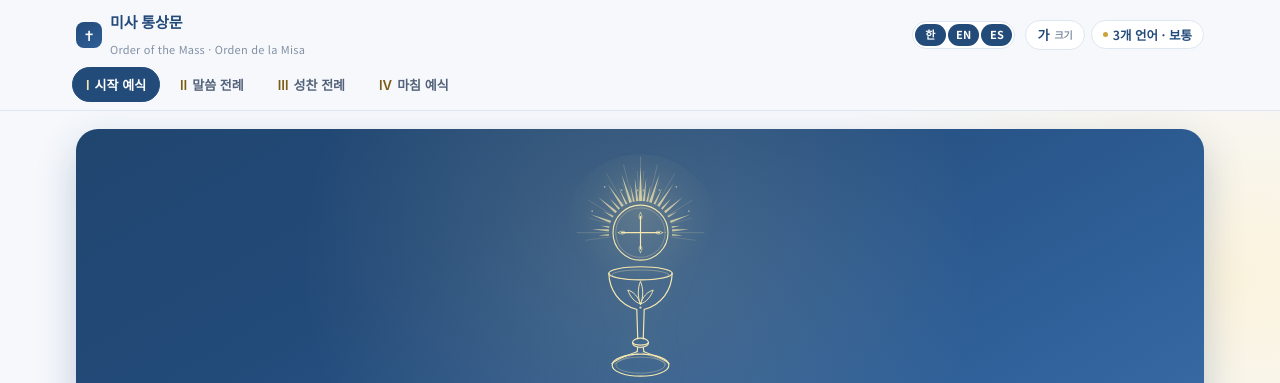
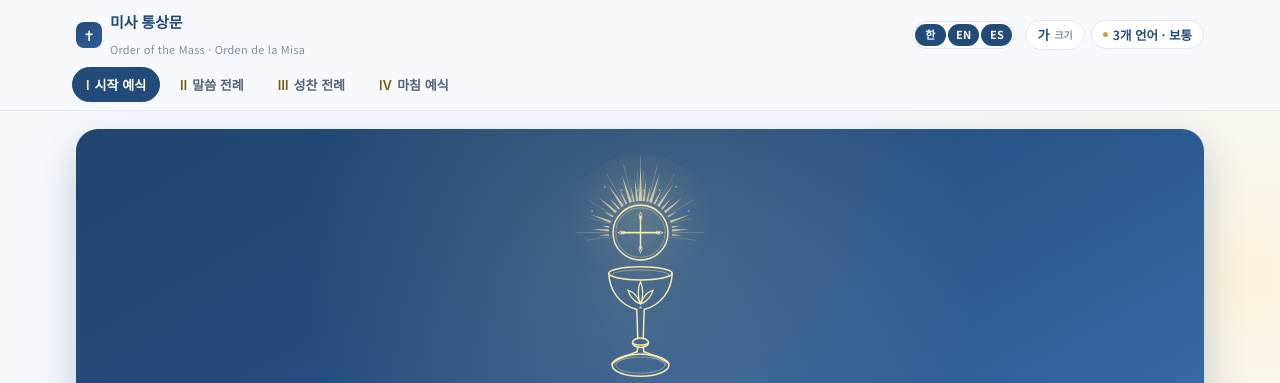
Before and after one commit to einxjin/mass-order, a plain HTML site: page index.html in a window 1280 px wide. Shown: the top 383 px of the page. Drawn offline with Linux system fonts and the light colour scheme.

Commit message:
엠블럼 선 굵기를 키운 크기에 맞게 미세 조정 (0.65배, 섬세한 금빛 유지)

```diff
--- a/index.html
+++ b/index.html
@@ -405,23 +405,23 @@
     <path d="M107.86 74.49 L117.9 74.29 L107.99 72.69 Z"/>
     </g>
     <g stroke="#F7E8B0" stroke-linecap="round" fill="none">
-    <path d="M78 41.5 L78 0" stroke-width="0.35" opacity=".52"/>
-    <path d="M76.43 41.54 L74.96 13.58" stroke-width="0.27" opacity=".52"/>
-    <path d="M79.57 41.54 L81.04 13.58" stroke-width="0.27" opacity=".52"/>
-    <path d="M70.74 42.39 L62.03 7.46" stroke-width="0.31" opacity=".52"/>
-    <path d="M85.26 42.39 L93.97 7.46" stroke-width="0.31" opacity=".52"/>
-    <path d="M48 71.5 L18 71.5" stroke-width="0.31" opacity=".52"/>
-    <path d="M108 71.5 L138 71.5" stroke-width="0.31" opacity=".52"/>
-    <path d="M48.29 75.68 L26.51 78.74" stroke-width="0.27" opacity=".52"/>
-    <path d="M107.71 75.68 L129.49 78.74" stroke-width="0.27" opacity=".52"/>
-    <path d="M63 45.52 L46 16.07" stroke-width="0.27" opacity=".52"/>
-    <path d="M93 45.52 L110 16.07" stroke-width="0.27" opacity=".52"/>
-    <path d="M52.56 55.6 L28.81 40.76" stroke-width="0.27" opacity=".52"/>
-    <path d="M103.44 55.6 L127.19 40.76" stroke-width="0.27" opacity=".52"/>
-    <path d="M49.16 63.23 L29.94 57.72" stroke-width="0.23" opacity=".52"/>
-    <path d="M106.84 63.23 L126.06 57.72" stroke-width="0.23" opacity=".52"/>
-    <path d="M67.74 43.31 L60.9 24.52" stroke-width="0.23" opacity=".52"/>
-    <path d="M88.26 43.31 L95.1 24.52" stroke-width="0.23" opacity=".52"/>
+    <path d="M78 41.5 L78 0" stroke-width="0.45" opacity=".52"/>
+    <path d="M76.43 41.54 L74.96 13.58" stroke-width="0.35" opacity=".52"/>
+    <path d="M79.57 41.54 L81.04 13.58" stroke-width="0.35" opacity=".52"/>
+    <path d="M70.74 42.39 L62.03 7.46" stroke-width="0.4" opacity=".52"/>
+    <path d="M85.26 42.39 L93.97 7.46" stroke-width="0.4" opacity=".52"/>
+    <path d="M48 71.5 L18 71.5" stroke-width="0.4" opacity=".52"/>
+    <path d="M108 71.5 L138 71.5" stroke-width="0.4" opacity=".52"/>
+    <path d="M48.29 75.68 L26.51 78.74" stroke-width="0.35" opacity=".52"/>
+    <path d="M107.71 75.68 L129.49 78.74" stroke-width="0.35" opacity=".52"/>
+    <path d="M63 45.52 L46 16.07" stroke-width="0.35" opacity=".52"/>
+    <path d="M93 45.52 L110 16.07" stroke-width="0.35" opacity=".52"/>
+    <path d="M52.56 55.6 L28.81 40.76" stroke-width="0.35" opacity=".52"/>
+    <path d="M103.44 55.6 L127.19 40.76" stroke-width="0.35" opacity=".52"/>
+    <path d="M49.16 63.23 L29.94 57.72" stroke-width="0.3" opacity=".52"/>
+    <path d="M106.84 63.23 L126.06 57.72" stroke-width="0.3" opacity=".52"/>
+    <path d="M67.74 43.31 L60.9 24.52" stroke-width="0.3" opacity=".52"/>
+    <path d="M88.26 43.31 L95.1 24.52" stroke-width="0.3" opacity=".52"/>
     </g>
     <g fill="#F7E8B0" opacity=".55">
     <circle cx="60.1" cy="31.3" r=".8"/>
@@ -435,16 +435,16 @@
     </g>
 
     <g stroke="#F7E8B0" fill="none" stroke-linecap="round" stroke-linejoin="round">
-    <circle cx="78" cy="71.5" r="26" stroke-width="1.1" opacity=".97"/>
-    <circle cx="78" cy="71.5" r="23.4" stroke-width="0.55" opacity=".5"/>
-    <g stroke-width="1.1"><path d="M78 56 L78 87"/><path d="M60 71.5 L96 71.5"/></g>
-    <g stroke-width="0.7" opacity=".9">
+    <circle cx="78" cy="71.5" r="26" stroke-width="1.43" opacity=".97"/>
+    <circle cx="78" cy="71.5" r="23.4" stroke-width="0.72" opacity=".5"/>
+    <g stroke-width="1.43"><path d="M78 56 L78 87"/><path d="M60 71.5 L96 71.5"/></g>
+    <g stroke-width="0.91" opacity=".9">
     <path d="M78 52.6 C 79.8 55.5, 79.8 57.6, 78 59.3 C 76.2 57.6, 76.2 55.5, 78 52.6 Z"/>
     <path d="M78 90.4 C 79.8 87.5, 79.8 85.4, 78 83.7 C 76.2 85.4, 76.2 87.5, 78 90.4 Z"/>
     <path d="M57 71.5 C 59.9 69.7, 62.1 69.7, 63.9 71.5 C 62.1 73.3, 59.9 73.3, 57 71.5 Z"/>
     <path d="M99 71.5 C 96.1 73.3, 93.9 73.3, 92.1 71.5 C 93.9 69.7, 96.1 69.7, 99 71.5 Z"/>
     </g>
-    <g stroke-width="1.1">
+    <g stroke-width="1.43">
     <ellipse cx="78" cy="110" rx="30" ry="6.2"/>
     <path d="M48 110 C 48.6 126, 58 139.4, 74 144"/>
     <path d="M108 110 C 107.4 126, 98 139.4, 82 144"/>
@@ -458,13 +458,13 @@
     <path d="M81.2 184 C 91 187.6, 101.4 191.4, 105 195.4"/>
     <ellipse cx="78" cy="196.8" rx="26.8" ry="10.4"/>
     </g>
-    <g stroke-width="0.57" opacity=".55">
+    <g stroke-width="0.74" opacity=".55">
     <ellipse cx="78" cy="111.4" rx="26.8" ry="4.6"/>
     <ellipse cx="78" cy="196.8" rx="23.2" ry="7.6"/>
     <path d="M76.6 185.2 C 67.2 188.6, 57.2 192, 53.6 195.6"/>
     <path d="M79.4 185.2 C 88.8 188.6, 98.8 192, 102.4 195.6"/>
     </g>
-    <g stroke-width="0.9">
+    <g stroke-width="1.17">
     <path d="M78 139 C 75.2 133, 75.2 124, 78 117.6 C 80.8 124, 80.8 133, 78 139 Z"/>
     <path d="M78 139 C 72.6 137.2, 68.2 132.4, 66 125.8 C 71.6 127.4, 75.8 132, 78 139 Z"/>
     <path d="M78 139 C 83.4 137.2, 87.8 132.4, 90 125.8 C 84.4 127.4, 80.2 132, 78 139 Z"/>
```
